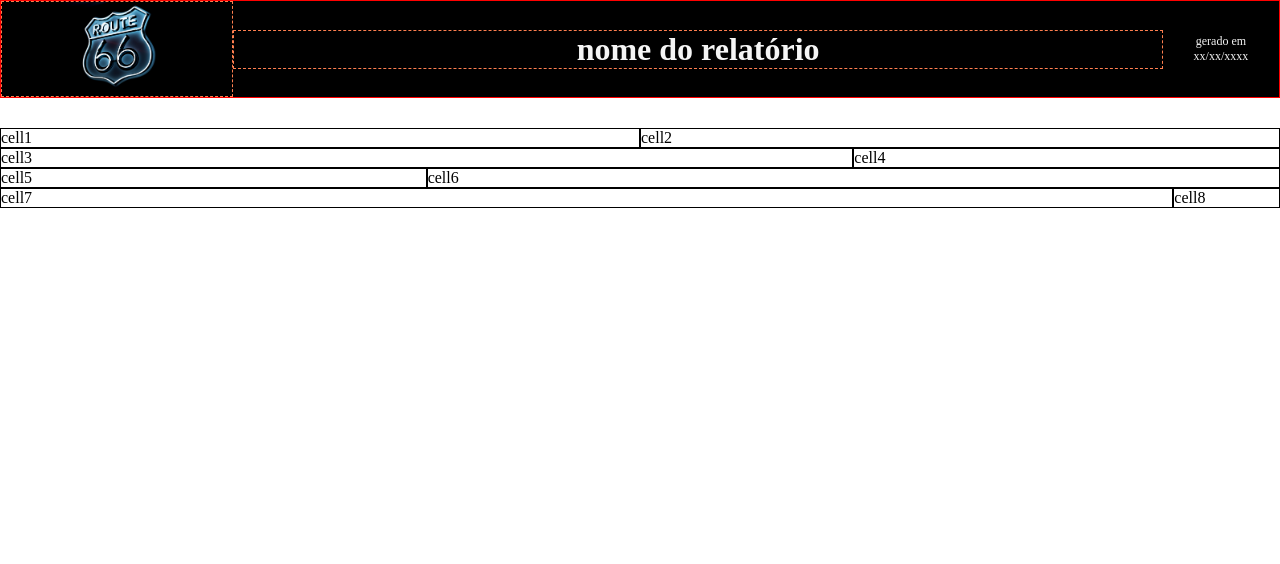
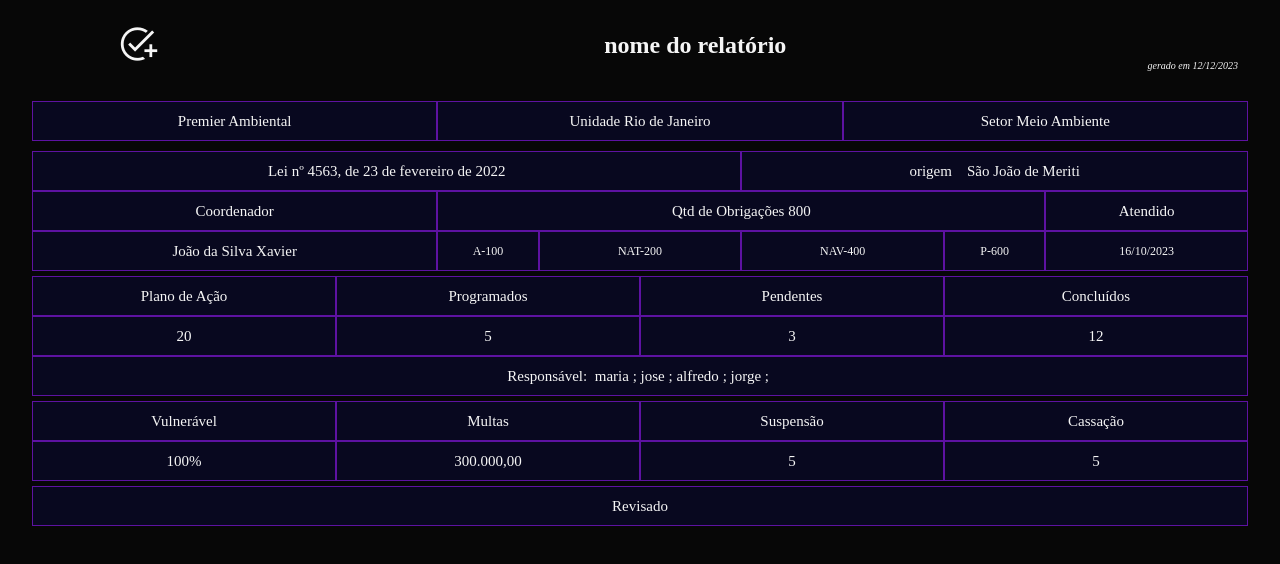
Before and after one commit to Marcscob/smilgaLinux, a plain HTML site: page gridOrigamid/index.html in a window 1280 px wide. Drawn offline with nearby package versions, Linux system fonts and the light colour scheme.

Commit message:
new report

```diff
--- a/gridOrigamid/index.html
+++ b/gridOrigamid/index.html
@@ -4,84 +4,206 @@
     <meta charset="UTF-8" />
     <meta name="viewport" content="width=device-width, initial-scale=1.0" />
     <title>Document</title>
+    <link
+      rel="stylesheet"
+      href="https://fonts.googleapis.com/css2?family=Material+Symbols+Outlined:opsz,wght,FILL,GRAD@20..48,100..700,0..1,-50..200"
+    />
     <style>
       * {
         margin: 0;
         padding: 0;
         box-sizing: border-box;
+        background-color: #070707;
+      }
+      body {
+        width: 95vw;
+        margin: 0 auto;
+        text-align: center;
       }
       header {
+        margin-top: 20px;
         display: grid;
         grid-template-columns: 2fr 8fr 1fr;
         text-align: center;
-        border: 1px solid red;
+
         color: whitesmoke;
-        background-color: black;
+        background-color: #070707;
       }
 
       header .logo {
-        border: 1px dashed coral;
         margin: auto 0;
       }
 
+      .material-symbols-outlined {
+        font-size: 40px;
+        margin-left: -10px;
+      }
+
       header .docName {
-        border: 1px dashed coral;
         margin: auto 0;
+        font-size: 12px;
       }
 
       header .data {
         text-align: center;
-        margin: auto 20px;
-        font-size: 12px;
-
+        margin: auto 10px;
+        font-size: 10px;
+        padding-top: 40px;
       }
 
-      .container-1 {
+      .cliAreaSetor {
         margin-top: 30px;
+        margin-bottom: 10px;
         display: grid;
-        grid-template-columns: 1fr 1fr;
+        grid-template-columns: 1fr 1fr 1fr;
+        height: 40px;
       }
-      .container-2 {
+      .reqOrig {
         display: grid;
-        grid-template-columns: 2fr 1fr;
+        grid-template-columns: 7fr 5fr;
+
+        height: 40px;
       }
-      .container-3 {
+      .coordObrigAtend {
         display: grid;
-        grid-template-columns: 1fr 2fr;
+        grid-template-columns: 4fr 6fr 2fr;
+
+        height: 40px;
       }
-      .container-4 {
+      .coordObrigAtendData {
         display: grid;
-        grid-template-columns: 11fr 1fr;
+        grid-template-columns: 4fr 1fr 2fr 2fr 1fr 2fr;
+        height: 40px;
+
+        margin-bottom: 5px;
       }
+      .planoAcao {
+        display: grid;
+        grid-template-columns: 1fr 1fr 1fr 1fr;
+        height: 40px;
+      }
+      .planoAcaoData {
+        display: grid;
+        grid-template-columns: 1fr 1fr 1fr 1fr;
+        height: 40px;
+      }
+      .planoAcaoExecutor {
+        display: grid;
+        grid-template-columns: 1fr;
+        height: 40px;
+        margin-bottom: 5px;
+      }
+      .vulnerab {
+        display: grid;
+        grid-template-columns: 1fr 1fr 1fr 1fr;
+        height: 40px;
+      }
+      .vulnerabData {
+        display: grid;
+        grid-template-columns: 1fr 1fr 1fr 1fr;
+        height: 40px;
+        margin-bottom: 5px;
+      }
+
+      .reavaliacao {
+        display: grid;
+        grid-template-columns: 1fr;
+        height: 40px;
+      }
+
       .cell {
-        border: 1px solid black;
+        border: 1px solid rgba(126, 23, 211, 0.726);
+        background-color: #08081f;
+        color: whitesmoke;
+        display: flex;
+        align-items: center;
+        justify-content: center;
+        font-size: 15px;
+      }
+      span {
+        background-color: transparent;
+      }
+      .coordObrigAtendData .status,
+      .numStat {
+        font-size: 12px;
       }
     </style>
   </head>
+  <body>
     <header>
       <div class="logo">
-      <img src="./pexels-daniel-nettesheim-1162361.jpg" height="90px" alt="" />
+        <span class="material-symbols-outlined"> add_task </span>
       </div>
       <div class="docName"><h1>nome do relatório</h1></div>
-    <div class="data">gerado em xx/xx/xxxx</div>
+      <div class="data"><em>gerado em 12/12/2023</em></div>
     </header>
-  <body>
-    <div class="container-1">
-      <div class="cell c1">cell1</div>
-      <div class="cell c2">cell2</div>
+
+    <div class="cliAreaSetor">
+      <div class="cell c1">Premier Ambiental</div>
+      <div class="cell c2">Unidade Rio de Janeiro</div>
+      <div class="cell c2-3">Setor Meio Ambiente</div>
     </div>
 
-    <div class="container-2">
-      <div class="cell c3">cell3</div>
-      <div class="cell c4">cell4</div>
+    <div class="reqOrig">
+      <div class="cell c3">Lei nº 4563, de 23 de fevereiro de 2022</div>
+      <div class="cell c3">
+        <span>origem&nbsp;&nbsp;&nbsp;&nbsp;</span>São João de Meriti
       </div>
-    <div class="container-3">
-      <div class="cell c5">cell5</div>
-      <div class="cell c6">cell6</div>
     </div>
-    <div class="container-4">
-      <div class="cell c7">cell7</div>
-      <div class="cell c8">cell8</div>
+    <div class="coordObrigAtend">
+      <div class="cell">Coordenador</div>
+      <div class="cell">Qtd de Obrigações&nbsp;<span>800</span></div>
+      <div class="cell c3">Atendido</div>
+    </div>
+    <div class="coordObrigAtendData">
+      <div class="cell">João da Silva Xavier</div>
+      <div class="cell">
+        <span class="status">A-</span><span class="numStat">100</span>
+      </div>
+      <div class="cell">
+        <span class="status">NAT-</span><span class="numStat">200</span>
+      </div>
+      <div class="cell">
+        <span class="status">NAV-</span><span class="numStat">400</span>
+      </div>
+      <div class="cell">
+        <span class="status">P-</span><span class="numStat">600</span>
+      </div>
+      <div class="cell" style="font-size: 12px">16/10/2023</div>
+    </div>
+    <div class="planoAcao">
+      <div class="cell c7">Plano de Ação</div>
+      <div class="cell c8">Programados</div>
+      <div class="cell c10">Pendentes</div>
+      <div class="cell c11">Concluídos</div>
+    </div>
+
+    <div class="planoAcaoData">
+      <div class="cell c11">20</div>
+      <div class="cell c11">5</div>
+      <div class="cell c9">3</div>
+      <div class="cell c9">12</div>
+    </div>
+    <div class="planoAcaoExecutor">
+      <div class="cell c11">
+        <span>Responsável:</span
+        >&nbsp;&nbsp;<span>maria</span>&nbsp;;&nbsp;<span>jose</span>&nbsp;;&nbsp;<span>alfredo</span>&nbsp;;&nbsp;<span>jorge</span>&nbsp;;&nbsp;
+      </div>
+    </div>
+    <div class="vulnerab">
+      <div class="cell c12">Vulnerável</div>
+      <div class="cell c12">Multas</div>
+      <div class="cell c12">Suspensão</div>
+      <div class="cell c12">Cassação</div>
+    </div>
+    <div class="vulnerabData">
+      <div class="cell grauVuln">100%</div>
+      <div class="cell totalMultas" style="font-size: 15px">300.000,00</div>
+      <div class="cell totalSusp">5</div>
+      <div class="cell totalCassa">5</div>
+    </div>
+    <div class="reavaliacao">
+      <div class="cell c12">Revisado</div>
     </div>
   </body>
 </html>
```
Also changed, not shown: gridOrigamid/fundo-da-onda-arredondada_1035-6744.avif (added), 2 other files. Lines whose indentation alone changed are shown as unchanged.
